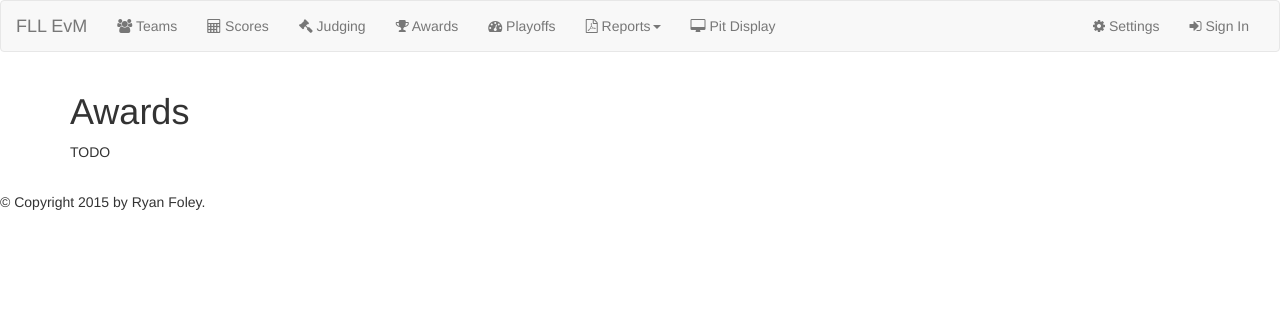
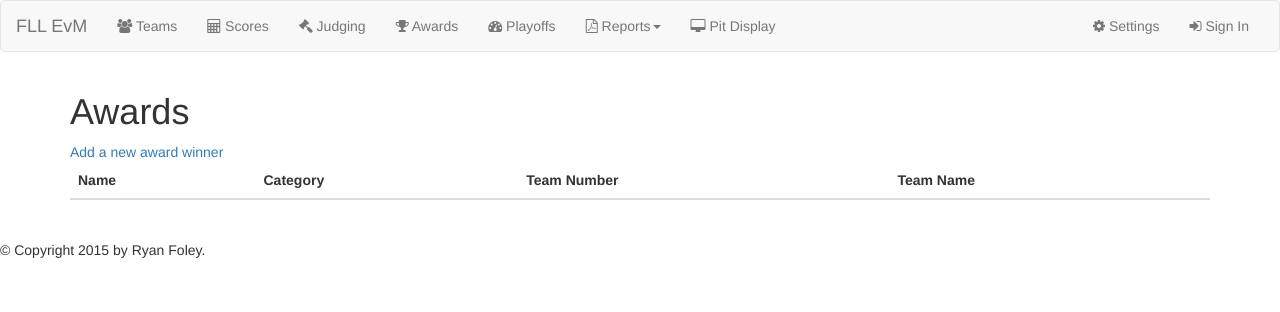
Before and after one commit to rtfoley/scorepy, a Flask app: page /awards in a window 1280 px wide. Shown: the top 312 px of the page. Run offline with Flask 2, Linux system fonts and the light colour scheme; data that the repository does not hold is empty; some libraries are stand-ins or nearby versions.

Commit message:
Add award winner table to awards page

```diff
--- a/main.py
+++ b/main.py
@@ -13,7 +13,7 @@ from operator import attrgetter
 from forms import ScoreForm, TeamForm, PresentationForm, TechnicalForm, \
     TeamworkForm, TeamSpiritForm, UploadForm
 from models import RobotScore, Team, Presentation, Technical, Teamwork, \
-    TeamSpirit, Award, db
+    TeamSpirit, Award, AwardWinner, db
 
 # setup application
 app = flask.Flask(__name__)
@@ -405,7 +405,10 @@ def delete_team_spirit(team_spirit_id):
 # Awards page
 @app.route("/awards", methods=['GET'])
 def awards():
-    return render_template("awards.html")
+    award_winners = AwardWinner.query.all()
+    return render_template("awards.html",
+                           award_winners=sorted(award_winners,
+                                                key=winner_by_award_name))
 
 
 # Playoffs page
@@ -488,6 +491,11 @@ def by_name(award):
     return award.name
 
 
+# Sort award winners by award name
+def winner_by_award_name(award_winner):
+    return award_winner.award.name
+
+
 # Sort teams by their best score total
 def by_team_best(team):
     if team.best:
--- a/templates/awards.html
+++ b/templates/awards.html
@@ -2,5 +2,30 @@
 {% block title %}FLL Awards{% endblock %}
 {% block pageContent %}
   <h1>Awards</h1>
-  <p>TODO</p>
+  <a href="#">Add a new award winner</a>
+  <table class="table table-hover">
+    <thead>
+      <tr>
+        <th>Name</th>
+        <th>Category</th>
+        <th>Team Number</th>
+        <th>Team Name</th>
+      </tr>
+    </thead>
+    <tbody>
+      {% for winner in award_winners %}
+        <tr>
+          <td>{{ winner.award.name }}</td>
+          <td>{{ winner.award.category }}</td>
+          <td>{{ winner.team.number }}</td>
+          <td>{{ winner.team.name }}</td>
+          <!-- TODO fix alignment so text and buttons are aligned on horizontal center -->
+          <td>
+            <a href="#" class="btn btn-xs btn-primary fa fa-pencil-square-o" title="edit"></a>
+            <a href="#" class="btn btn-xs btn-danger fa fa-trash-o" title="delete"></a>
+          </td>
+        </tr>
+      {% endfor %}
+    </tbody>
+  </table>
 {% endblock %}
```
